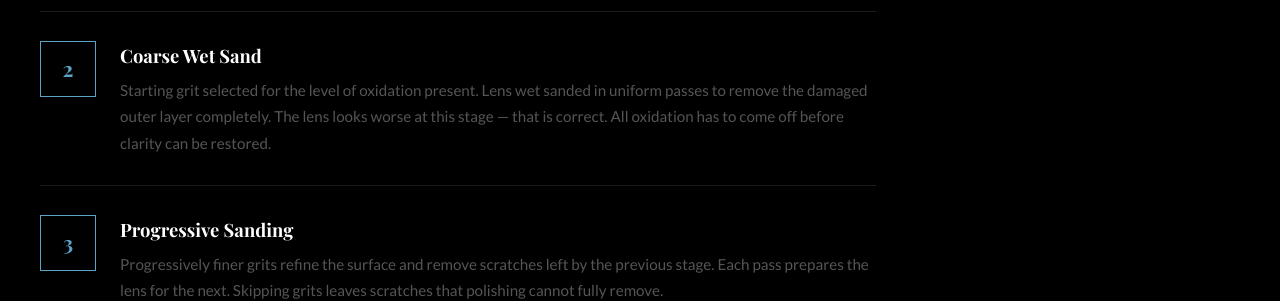
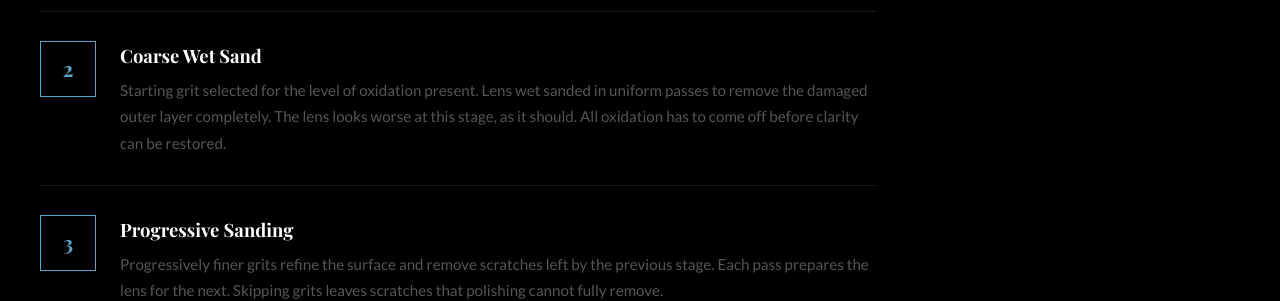
Before and after one commit to JamesBrownR/Diamond-Auto-Spa-Detailing, a Jekyll site: the page built from service-area/eustis-fl/headlight-polishing/index.html, in a window 1280 px wide and 900 px high, scrolled down 2104 px. Shown: the part 179-480 px from the top of the window. Built offline with Jekyll 4.4.1, drawn with Linux system fonts in a browser that asks for light colours; some web fonts are replaced.

Commit message:
Update index.html

```diff
--- a/service-area/eustis-fl/headlight-polishing/index.html
+++ b/service-area/eustis-fl/headlight-polishing/index.html
@@ -188,7 +188,7 @@ description: Professional mobile headlight polishing in Eustis, FL. Wet sanding,
                     <div class="step-number">2</div>
                     <div class="step-content">
                         <h3>Coarse Wet Sand</h3>
-                        <p>Starting grit selected for the level of oxidation present. Lens wet sanded in uniform passes to remove the damaged outer layer completely. The lens looks worse at this stage — that is correct. All oxidation has to come off before clarity can be restored.</p>
+                        <p>Starting grit selected for the level of oxidation present. Lens wet sanded in uniform passes to remove the damaged outer layer completely. The lens looks worse at this stage, as it should. All oxidation has to come off before clarity can be restored.</p>
                     </div>
                 </div>
                 <div class="process-step">
```
